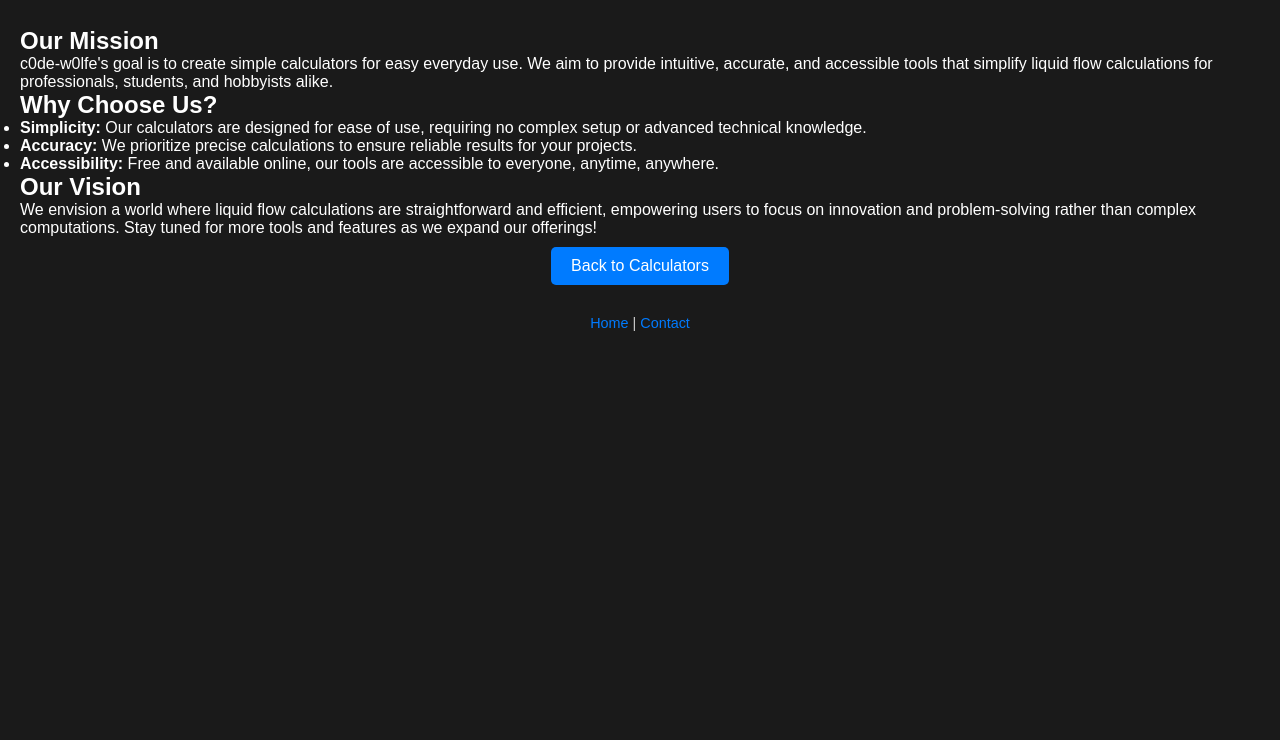
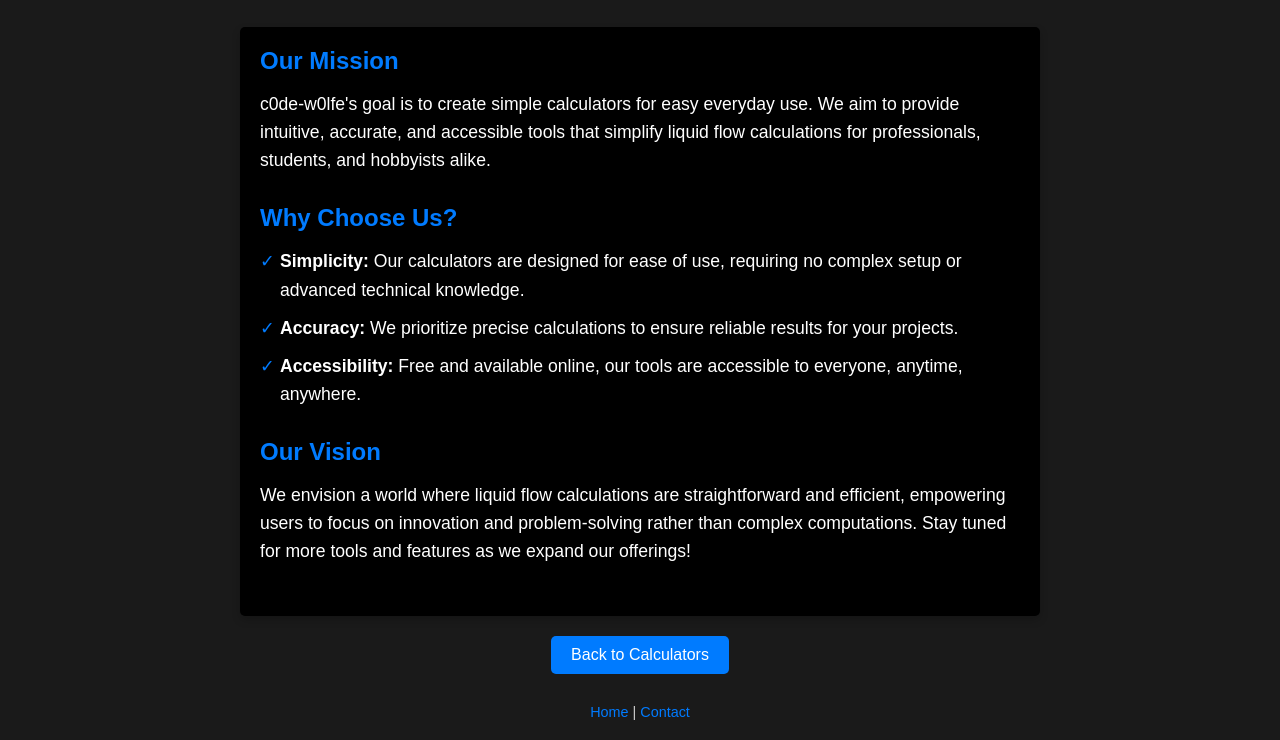
Before and after one commit to C0de-W0lfe/Liquid-Calculators, a plain HTML site: page about.html in a window 1280 px wide. Shown: the part 68-808 px from the top of the page. Drawn offline with Linux system fonts and the light colour scheme.

Commit message:
Update styles.css

```diff
--- a/styles.css
+++ b/styles.css
@@ -155,3 +155,56 @@ footer a:hover {
         padding: 0 10px;
     }
 }
+
+
+.about-content {
+    max-width: 800px;
+    margin: 0 auto;
+    padding: 20px;
+    background-color: #000; /* Black background for content */
+    color: #fff; /* White text */
+    border-radius: 5px;
+    box-shadow: 0 4px 8px rgba(0, 0, 0, 0.2);
+    margin-bottom: 20px;
+}
+
+.about-section {
+    margin-bottom: 30px;
+}
+
+.about-section h2 {
+    font-size: 1.5em;
+    color: #007bff; /* Blue for headings, matching buttons */
+    margin-bottom: 15px;
+}
+
+.about-section p {
+    font-size: 1.1em;
+    line-height: 1.6;
+    margin-bottom: 15px;
+}
+
+.about-section ul {
+    list-style-type: none;
+    padding: 0;
+}
+
+.about-section li {
+    font-size: 1.1em;
+    line-height: 1.6;
+    margin-bottom: 10px;
+    padding-left: 20px;
+    position: relative;
+}
+
+.about-section li::before {
+    content: "✓"; /* Checkmark for list items */
+    color: #007bff;
+    position: absolute;
+    left: 0;
+    font-size: 1em;
+}
+
+.about-section li strong {
+    color: #fff; /* Ensure bold text is white for contrast */
+}
```
